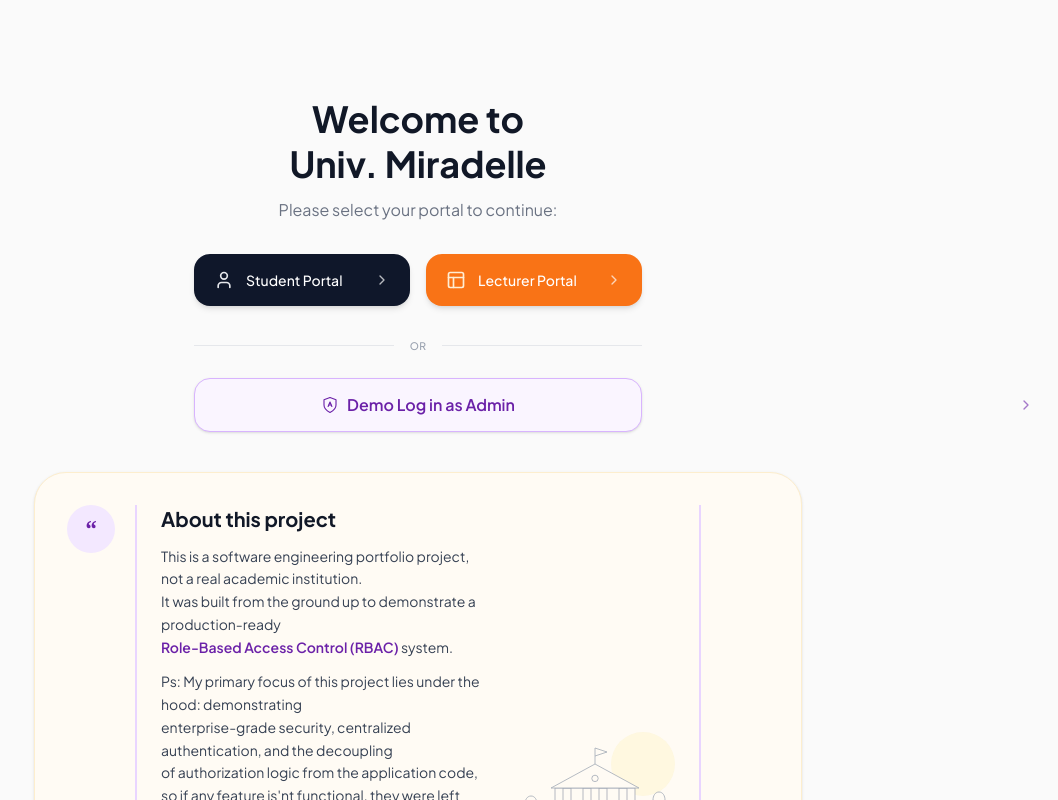
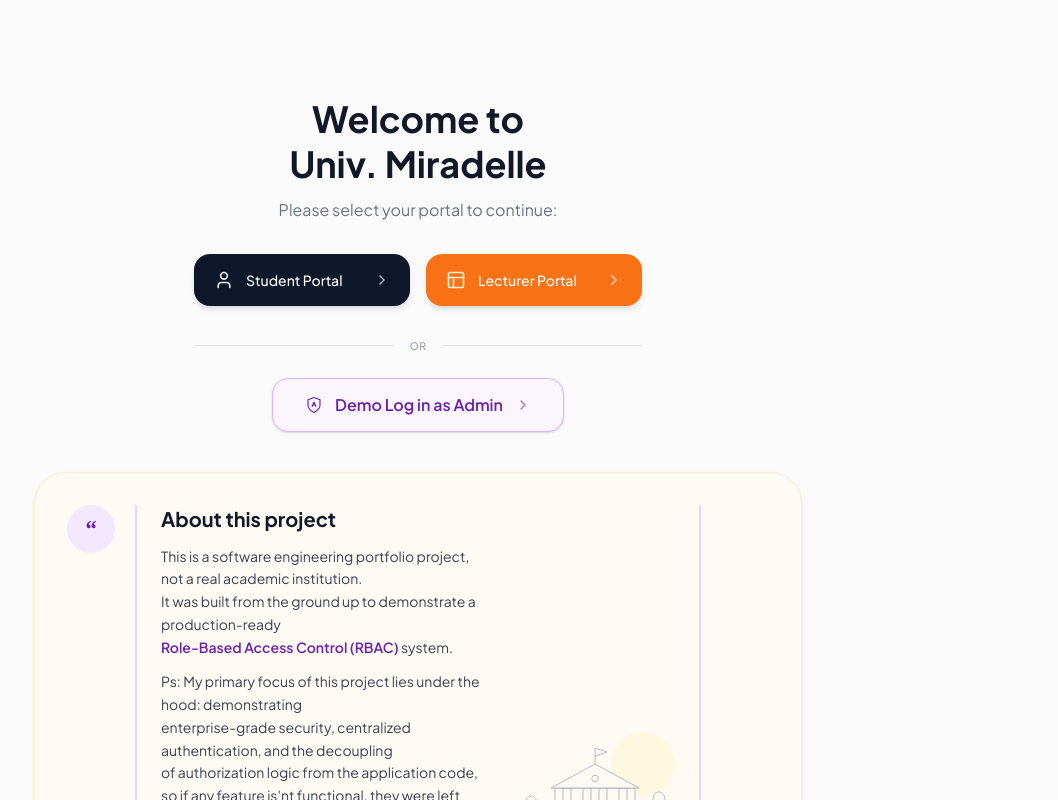
Before and after one commit to Niel-voss/RBAC-PROJECT, a Next.js app: page / in a window 1280 px wide. Shown: the whole page, without its empty margins (222-1280 px from the left). Built offline with nearby package versions, Linux system fonts and the light colour scheme; no server answers.

Commit message:
fix: admin btn was too wide for my taste

```diff
--- a/app/page.tsx
+++ b/app/page.tsx
@@ -83,27 +83,30 @@ export default function LandingPage() {
         </div>
 
         {/* Admin Demo Section - Matched to the new button width */}
-        <div className="w-full max-w-md mb-10">
+        {/* Admin Demo Section - Centered and scaled to fit text content naturally */}
+        <div className="w-full max-w-md mb-10 flex justify-center">
           <button
             onClick={handleAdminDemo}
             disabled={isLoading}
-            className="w-full px-5 py-3 sm:py-3.5 border border-[#D8B4FE] bg-[#FAF5FF] hover:bg-[#F3E8FF] text-[#6B21A8] rounded-xl sm:rounded-2xl transition-all flex items-center justify-center gap-2 disabled:opacity-60 disabled:cursor-not-allowed group shadow-sm"
+            className="w-auto px-6 sm:px-8 py-3 sm:py-3.5 border border-[#D8B4FE] bg-[#FAF5FF] hover:bg-[#F3E8FF] text-[#6B21A8] rounded-xl sm:rounded-2xl transition-all flex items-center justify-center gap-2 sm:gap-3 disabled:opacity-60 disabled:cursor-not-allowed group shadow-sm"
           >
             {isLoading ? (
-              <svg className="animate-spin h-4 w-4 text-[#6B21A8]" viewBox="0 0 24 24">
+              <svg className="animate-spin h-4 w-4 text-[#6B21A8] flex-shrink-0" viewBox="0 0 24 24">
                 <circle className="opacity-25" cx="12" cy="12" r="10" stroke="currentColor" strokeWidth="4" fill="none" />
                 <path className="opacity-75" fill="currentColor" d="M4 12a8 8 0 018-8v8H4z" />
               </svg>
             ) : (
-              <svg width="18" height="18" viewBox="0 0 24 24" fill="none" stroke="currentColor" strokeWidth="1.5" strokeLinecap="round" strokeLinejoin="round">
+              <svg width="18" height="18" viewBox="0 0 24 24" fill="none" stroke="currentColor" strokeWidth="1.5" strokeLinecap="round" strokeLinejoin="round" className="flex-shrink-0">
                 <path d="M12 22s8-4 8-10V5l-8-3-8 3v7c0 6 8 10 8 10z" />
                 <path d="M9.5 14l2.5-6 2.5 6" />
                 <path d="M10.5 12h3" />
               </svg>
             )}
-            <span className="text-sm sm:text-base font-semibold">{isLoading ? 'Authenticating...' : 'Demo Log in as Admin'}</span>
+            <span className="text-sm sm:text-base font-semibold whitespace-nowrap">
+              {isLoading ? 'Authenticating...' : 'Demo Log in as Admin'}
+            </span>
             {!isLoading && (
-              <svg width="16" height="16" viewBox="0 0 24 24" fill="none" stroke="currentColor" strokeWidth="2" strokeLinecap="round" strokeLinejoin="round" className="opacity-60 group-hover:opacity-100 group-hover:translate-x-1 transition-all ml-auto absolute right-6">
+              <svg width="16" height="16" viewBox="0 0 24 24" fill="none" stroke="currentColor" strokeWidth="2" strokeLinecap="round" strokeLinejoin="round" className="opacity-60 group-hover:opacity-100 group-hover:translate-x-1 transition-all hidden sm:block flex-shrink-0">
                 <path d="m9 18 6-6-6-6" />
               </svg>
             )}
```
